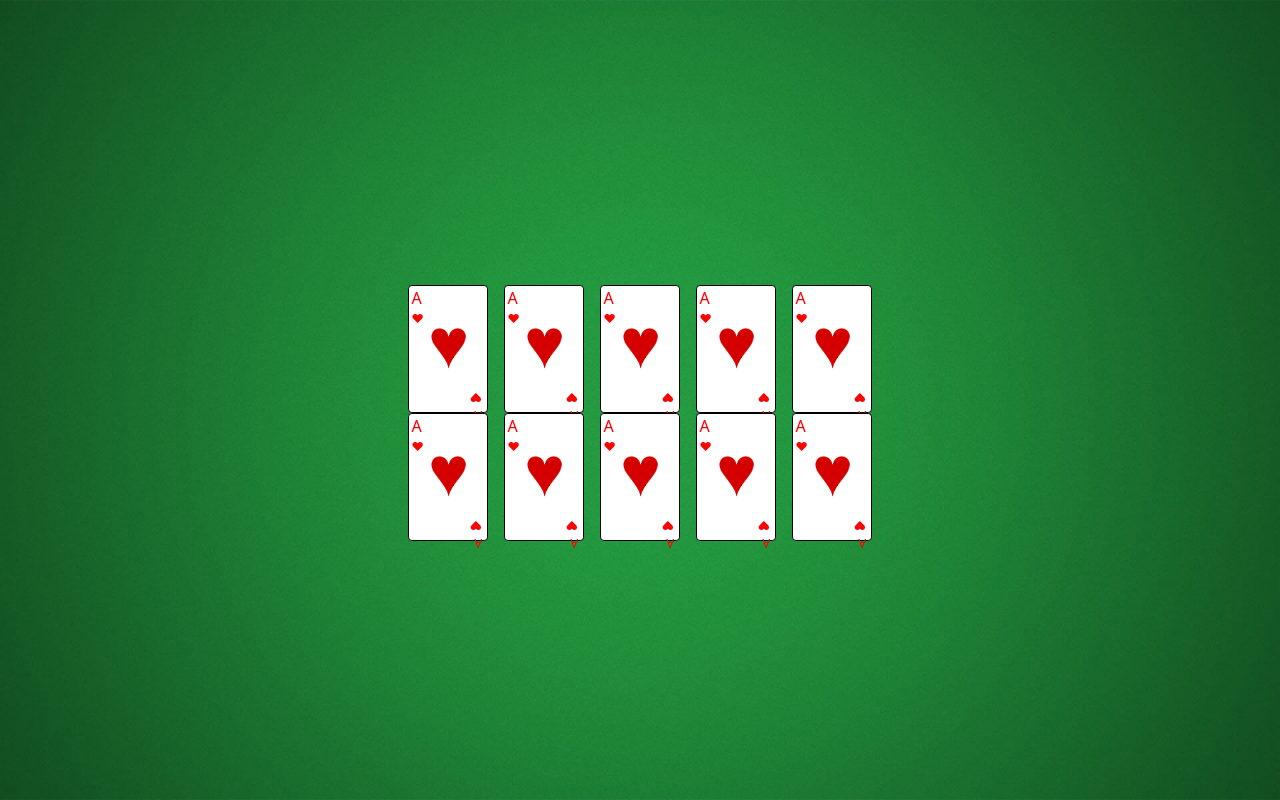
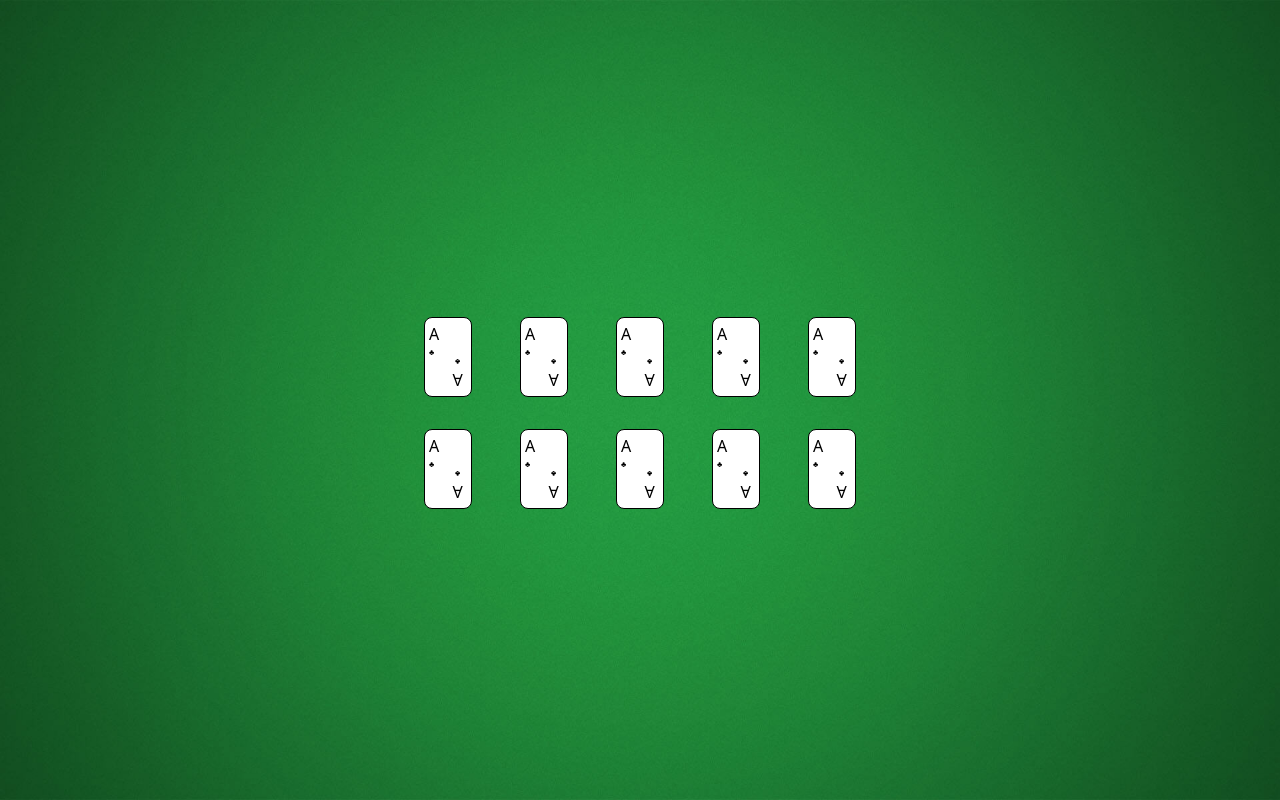
Before and after one commit to TomBer101/chinese-poker, a React (Create React App) app: page / in a window 1280 px wide. Built offline with nearby package versions, Linux system fonts and the light colour scheme.

Commit message:
basic card component - fixed

```diff
--- a/src/components/game-components/Card.jsx
+++ b/src/components/game-components/Card.jsx
@@ -5,8 +5,8 @@ import cardInfo from '../../utils/cardsInfo.json';
 
 function Card({ flip, laneID, children }) {
 
-    const rank = "A";
-    const suit = "heart";
+    const value = "A";
+    const suit = "♣︎";
 
     if (flip) {
         return (
@@ -16,27 +16,24 @@ function Card({ flip, laneID, children }) {
         )
     }
     return (
-        <div className={`game-card ${suit}`} data-testid={`card-${rank}-${suit}`}>
-            <div className='card-content card__rank-left' data-testid={`rank-${rank}`}>
-                {rank}
+        <div className={`game-card ${(suit === "♣︎" || suit === "♠︎") ? 'card-black' : 'card-red'}`} data-testid={`card-${value}-${suit}`}>
+            <div className="card-tl">
+                <div className="card-value" data-testid={`rank-${value}`}>
+                    {value}
+                </div><div className="card-suit" data-testid={`suit-${suit}`}>
+                    {suit}
+                </div>
             </div>
-            <div className='card__content card__suit-left' data-testid={`suit-${suit}`}>
-                {cardInfo["symbol"][suit]}
+            <div className="card-br">
+                <div className="card-value" data-testid={`rank-${value}`}>
+                    {value}
+                </div>
+                <div className="card-suit" data-testid={`suit-${suit}`}>
+                    {suit}
+                </div>
             </div>
-            <div className='card__content card__suit-right' data-testid={`suit-${suit}`}>
-                {cardInfo["symbol"][suit]}
-            </div>
-            <div className="card__content card__rank-right" data-testid={`rank-${rank}`}>
-                {rank}
-            </div>
-        </div>
-    )
+        </div>);
 }
 
 
-
-
-
-
-
 export default Card;
--- a/src/styles/game-components/Card.css
+++ b/src/styles/game-components/Card.css
@@ -1,120 +1,51 @@
 .game-card {
-  /* display: flex;
+  display: flex;
   width: 48px;
   height: 80px;
   background-color: #FFF;
   border-radius: 8px;
   border: 1px solid black;
   margin: 16px;
-  padding: 4px; */
-
-  position: relative;
-  border: 1px solid black;
-  cursor: pointer;
-  width: 5rem;
-  height: 8rem;
-  border-radius: 0.3vw;
+  padding: 4px;
 }
 
-.card__rank-left {
-  text-align: left;
-  margin-left: 0.2vw;
+.card-black {
+  color: black;
 }
 
-.card__rank-right {
-  text-align: left;
-  position: relative;
-  transform: rotate(180deg);
-  top: 4.7vw;
-  margin-right: 0.4vw;
+.card-red {
+  color: red;
 }
 
-.card__suit-left {
-  text-align: left;
-  margin-left: 0.2vw;
+.card-value {
+  font-size: 16px;
 }
 
-.card__suit-right {
-  text-align: left;
-  position: relative;
-  transform: rotate(180deg);
-  top: 4.7vw;
-  margin-right: 0.4vw;
+.card-suit {
+  font-size: 8px;
 }
 
-.card__suite {
-  text-align: center;
+.card-tl {
+  display: flex;
+  flex-grow: 1;
+  flex-flow: column nowrap;
+  align-items: flex-start;
 }
 
-.heart {
-  background: url("../../../public/images/cards/heart.png") #ffffff;
-  color: red;
-  background-repeat: no-repeat;
-  background-position: center;
-  background-size: 50%;
-}
-.spade {
-  background: url("../../../public/images/cards/spade.png") #ffffff;
-  color: black;
-  background-repeat: no-repeat;
-  background-position: center;
-  background-size: 50%;
-}
-.club {
-  background: url("../../../public/images/cards/club.png") #ffffff;
-  color: black;
-  background-repeat: no-repeat;
-  background-position: center;
-  background-size: 50%;
-}
-.diamond {
-  background: url("../../../public/images/cards/diamond.png") #ffffff;
-  color: red;
-  background-repeat: no-repeat;
-  background-position: center;
-  background-size: 50%;
+.card-br {
+  display: flex;
+  flex-grow: 1;
+  flex-flow: column nowrap;
+  justify-content: flex-start;
+  transform:rotate(-180deg);
 }
 
-@media screen and (max-width: 1390px) and (min-width: 1200px) {
-  .card__content {
-    font-size: 12px;
-  }
-  .card__selected {
-    border: 2px solid red;
-    box-shadow: none !important;
-  }
-  .card__highlighted {
-    border: 2px solid palevioletred;
-    box-shadow: none !important;
-  }
+input[type=button] {
+  padding: 8px 16px;
+  margin: 16px;
+  border-radius: 8px;
+  background-color: red;
+  border: 1px solid white;
+  color: white;
+  text-transform: uppercase;
 }
-
-@media screen and (max-width: 1199px) and (min-width: 781px) {
-  .card__content {
-    font-size: 9px;
-  }
-  .card__selected {
-    border: 2px solid red;
-    box-shadow: none !important;
-  }
-  .card__highlighted {
-    border: 2px solid palevioletred;
-    box-shadow: none !important;
-  }
-}
-
-@media screen and (max-width: 780px) {
-  .card__content {
-    font-size: 7.5px;
-  }
-  .card__selected {
-    border: 2px solid red;
-    box-shadow: none !important;
-  }
-  .card__highlighted {
-    border: 2px solid palevioletred;
-    box-shadow: none !important;
-  }
-}
-
-/*****************/
```
